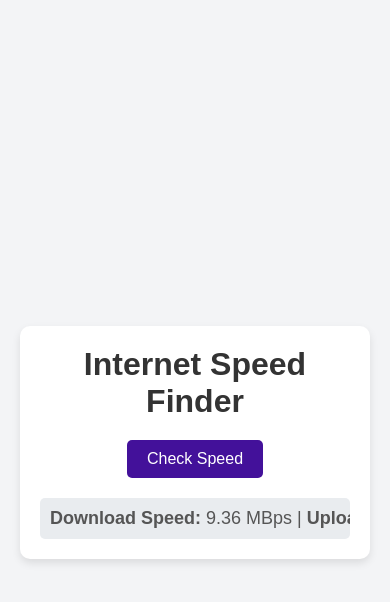
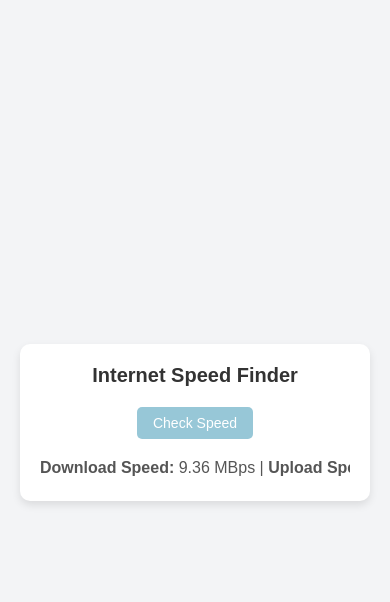
Before and after one commit to surajsri23/Internet-Speed-calculate, a plain HTML site: page index.html in a window 390 px wide. Both pictures are taken after a click on the button "Check Speed". Drawn offline with Linux system fonts and the light colour scheme.

Commit message:
create style.css

```diff
--- a/style.css
+++ b/style.css
@@ -1,4 +1,4 @@
- * {
+* {
             margin: 0;
             padding: 0;
             box-sizing: border-box;
@@ -11,7 +11,8 @@
             justify-content: center;
             align-items: center;
             height: 100vh;
-            margin: 20px;
+            padding: 20px;
+            overflow-x: hidden;
         }
 
         .container {
@@ -20,27 +21,30 @@
             border-radius: 10px;
             box-shadow: 0 4px 8px rgba(0, 0, 0, 0.1);
             text-align: center;
+            max-width: 100%;
             width: 100%;
-            max-width: 500px;
+            overflow: hidden;
         }
 
         h1 {
             margin-bottom: 20px;
             color: #333;
+            font-size: 24px;
         }
 
         button {
             padding: 10px 20px;
-            background-color: #43119a;
+            background-color: #28a7;
             color: white;
             border: none;
             border-radius: 5px;
             cursor: pointer;
             font-size: 16px;
+            transition: background-color 0.3s;
         }
 
         button:hover {
-            background-color: #231796;
+            background-color: #218;
         }
 
         #result {
@@ -56,12 +60,39 @@
             color: #555;
         }
 
-        marquee {
-            display: block;
-            margin-top: 20px;
-            font-size: 18px;
-            color: #333;
-            background-color: #e9ecef;
-            padding: 10px;
-            border-radius: 5px;
+        .marquee {
+            width: 100%;
+            overflow: hidden;
+            white-space: nowrap;
+            box-sizing: border-box;
         }
+
+        .marquee p {
+            display: inline-block;
+            padding-left: 100%;
+            animation: marquee 10s linear infinite;
+        }
+
+        @keyframes marquee {
+            from {
+                transform: translateX(100%);
+            }
+            to {
+                transform: translateX(-100%);
+            }
+        }
+
+        @media (max-width: 600px) {
+            h1 {
+                font-size: 20px;
+            }
+
+            button {
+                padding: 8px 16px;
+                font-size: 14px;
+            }
+
+            p {
+                font-size: 16px;
+            }
+        }
```
